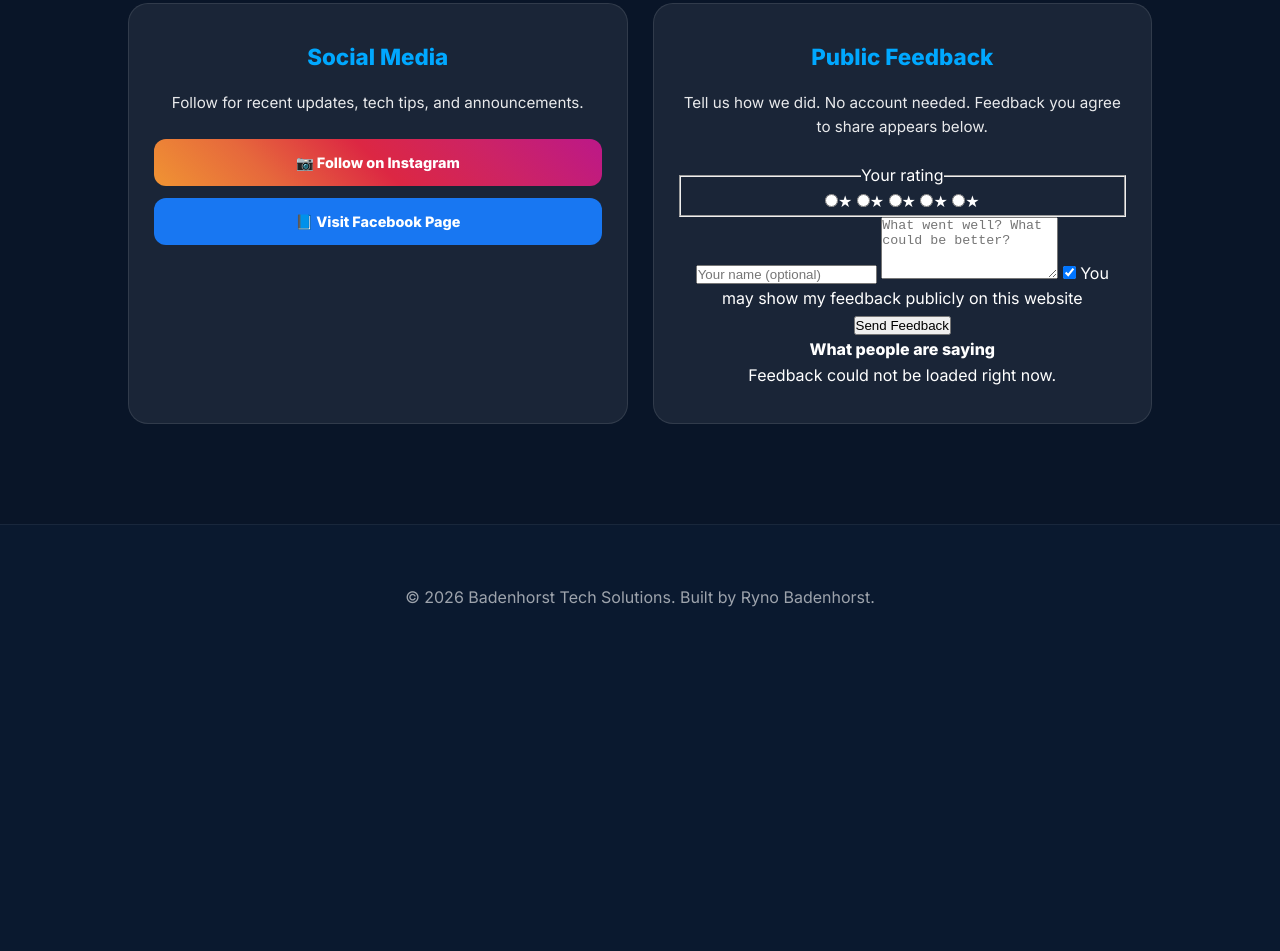
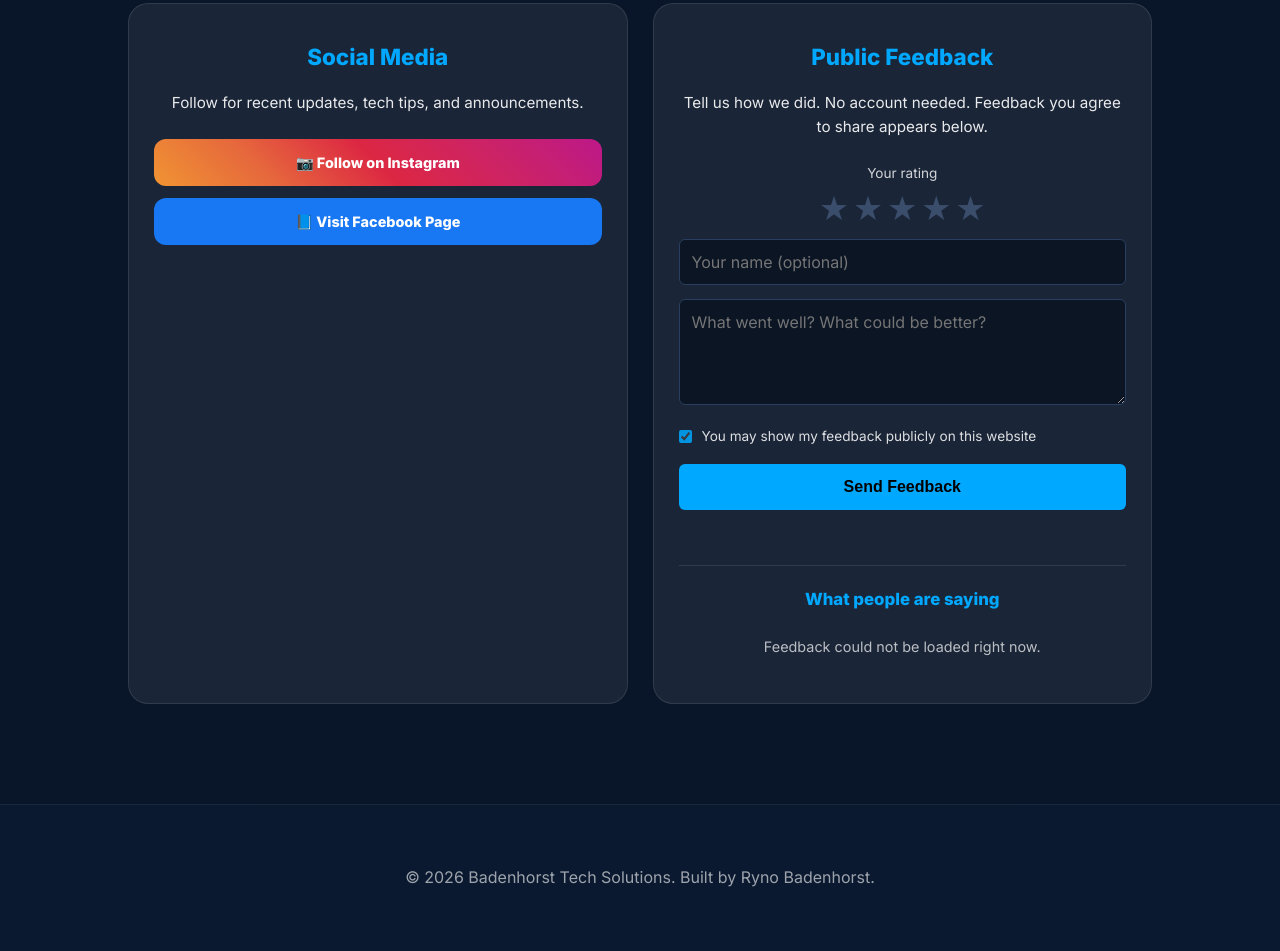
Before and after one commit to BadenhorstTechSolutions/Badenhorst-Tech-Solutions, a website: page index.html in a window 1280 px wide. Shown: the part 2411-3362 px from the top of the page. Before the commit the page ends 3082 px from the top, so only its background shows below. Drawn offline with Linux system fonts and the light colour scheme; no server answers.

Commit message:
Update style.css

```diff
--- a/style.css
+++ b/style.css
@@ -420,3 +420,66 @@ footer { text-align: center; padding: 60px 20px; border-top: 1px solid rgba(255,
         font-size: 1.1rem;
     }
 }
+/* ===== Public Feedback ===== */
+.feedback-form { text-align: left; }
+.feedback-form input[type="text"],
+.feedback-form textarea {
+    width: 100%;
+    padding: 12px;
+    margin-bottom: 14px;
+    background-color: #0b1524;
+    color: #ffffff;
+    border: 1px solid #2a3f5f;
+    border-radius: 6px;
+    font-family: inherit;
+    font-size: 16px; /* Prevents iOS auto-zoom on input tap */
+}
+.feedback-form input[type="text"]:focus,
+.feedback-form textarea:focus { border-color: var(--accent-blue); outline: none; }
+.feedback-form textarea { resize: vertical; min-height: 100px; }
+
+.star-rating {
+    border: none;
+    display: flex;
+    flex-direction: row-reverse;
+    justify-content: center;
+    gap: 4px;
+    margin-bottom: 14px;
+}
+.star-rating legend { float: none; width: 100%; text-align: center; font-size: 0.85rem; opacity: 0.8; margin-bottom: 6px; }
+.star-rating input { position: absolute; opacity: 0; width: 1px; height: 1px; }
+.star-rating label { font-size: 2.1rem; line-height: 1; color: #3a4d6b; cursor: pointer; transition: color 0.15s; }
+.star-rating label:hover,
+.star-rating label:hover ~ label,
+.star-rating input:checked ~ label { color: #ffc83d; }
+.star-rating input:focus-visible + label { outline: 2px solid var(--accent-blue); outline-offset: 2px; border-radius: 4px; }
+
+.feedback-consent { display: flex; align-items: flex-start; gap: 10px; font-size: 0.85rem; opacity: 0.85; margin-bottom: 16px; cursor: pointer; }
+.feedback-consent input { margin-top: 4px; accent-color: var(--accent-blue); }
+
+.feedback-form button {
+    width: 100%;
+    padding: 14px;
+    background-color: var(--accent-blue);
+    color: #000000;
+    border: none;
+    border-radius: 6px;
+    font-size: 16px;
+    font-weight: 800;
+    cursor: pointer;
+    transition: background-color 0.2s ease-in-out;
+}
+.feedback-form button:hover { background-color: #3dbbff; }
+.feedback-form button:disabled { opacity: 0.6; cursor: wait; }
+
+#feedbackMsg { margin-top: 10px; font-size: 0.9rem; text-align: center; min-height: 1.2em; }
+#feedbackMsg.ok { color: #25d366; }
+#feedbackMsg.err { color: #ff453a; }
+
+.feedback-list-title { margin: 28px 0 12px; font-size: 1.05rem; color: var(--accent-blue); padding-top: 20px; border-top: 1px solid rgba(255,255,255,0.1); }
+.feedback-list { display: flex; flex-direction: column; gap: 12px; max-height: 280px; overflow-y: auto; text-align: left; }
+.feedback-item { background: rgba(255,255,255,0.05); border: 1px solid rgba(255,255,255,0.08); border-radius: 12px; padding: 14px 16px; }
+.feedback-item .fb-stars { color: #ffc83d; letter-spacing: 2px; font-size: 0.95rem; }
+.feedback-item p { margin: 6px 0; font-size: 0.95rem; overflow-wrap: anywhere; }
+.feedback-item .fb-meta { font-size: 0.8rem; opacity: 0.65; }
+.feedback-empty { text-align: center; font-size: 0.9rem; opacity: 0.7; padding: 10px 0; }
```
